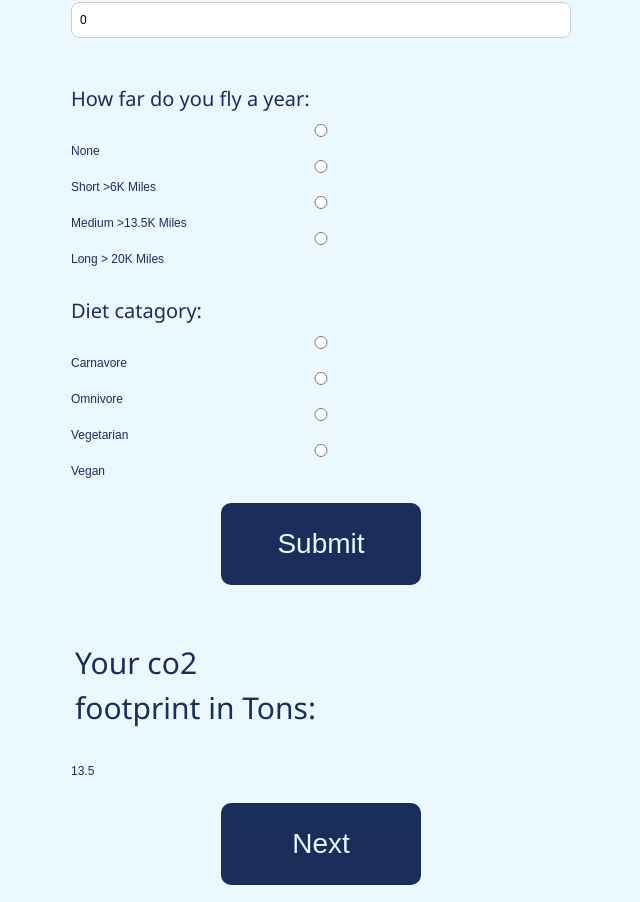
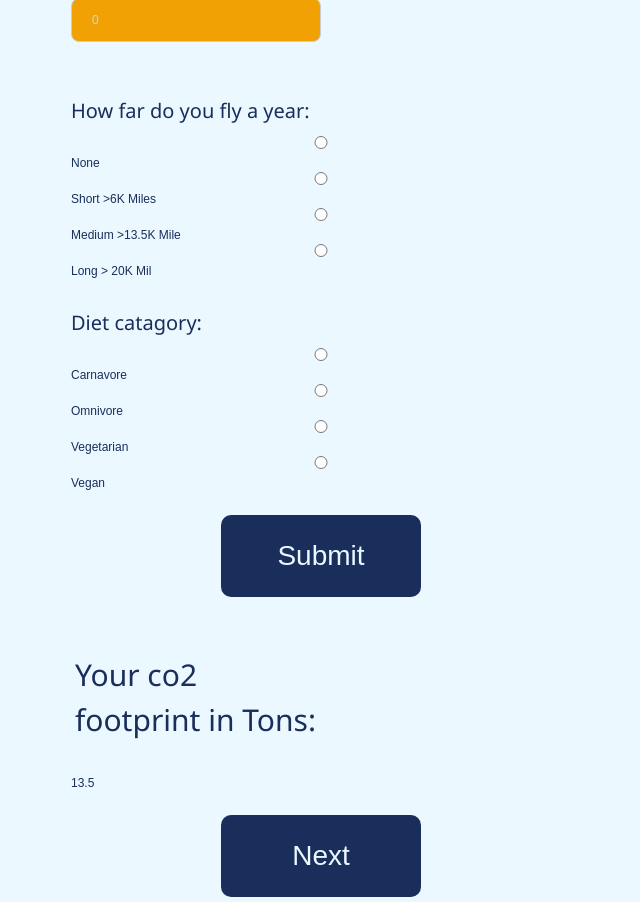
Before and after one commit to BOB450/LightCo2-Survay, a PHP site: page / in a window 1280 px wide. Shown: the whole page, without its empty margins (319-959 px from the left). Run offline with PHP 8.4, Linux system fonts and the light colour scheme.

Commit message:
Started to add fonts, started css for text box

```diff
--- a/index.php
+++ b/index.php
@@ -66,9 +66,8 @@ function myFunction() {
 
   <input type="radio" name="travel" <?php if (isset($travel) && $travel=="3.3") echo "checked";?> value=".2">None
   <input type="radio" name="travel" <?php if (isset($travel) && $travel=="2.5") echo "checked";?> value=".5">Short >6K Miles
-  <input type="radio" name="travel" <?php if (isset($travel) && $travel=="1.7") echo "checked";?> value="4.5">Medium >13.5K Miles
-  <input type="radio" name="travel" <?php if (isset($travel) && $travel=="1.5") echo "checked";?> value="11.5"> Long > 20K Miles
-
+  <input type="radio" name="travel" <?php if (isset($travel) && $travel=="1.7") echo "checked";?> value="4.5">Medium >13.5K Mile
+  <input type="radio" name="travel" <?php if (isset($travel) && $travel=="1.5") echo "checked";?> value="11.5"> Long > 20K Mil
 
   <br><br>
 
--- a/style.css
+++ b/style.css
@@ -1,5 +1,5 @@
 body{
-font-family:"Lucida Grande", "Lucida Sans Unicode", Verdana, Arial, Helvetica, sans-serif;
+font-family: Sifon;
 font-size:12px;
 }
 p, h1, form, button{border:0; margin:0; padding:0;}
@@ -234,3 +234,19 @@ button,input
 	opacity: 1;
 	right: 0;
   }
+
+  input[type=text] {
+	background-color:  #F1A104;
+	border: 6px solid  #F1A104;
+	width: 50%;
+	padding: 12px 20px;
+	margin: 8px 0;
+	box-sizing: border-box;
+	color: #b7ddf2;
+
+  }
+
+  @font-face{
+    font-family: Sifon;
+    src: local('SIFONN_PRO.woff'), url('SIFONN_PRO.woff') format('woff');
+}
```
Also changed, not shown: SIFONN_PRO.woff (added).
